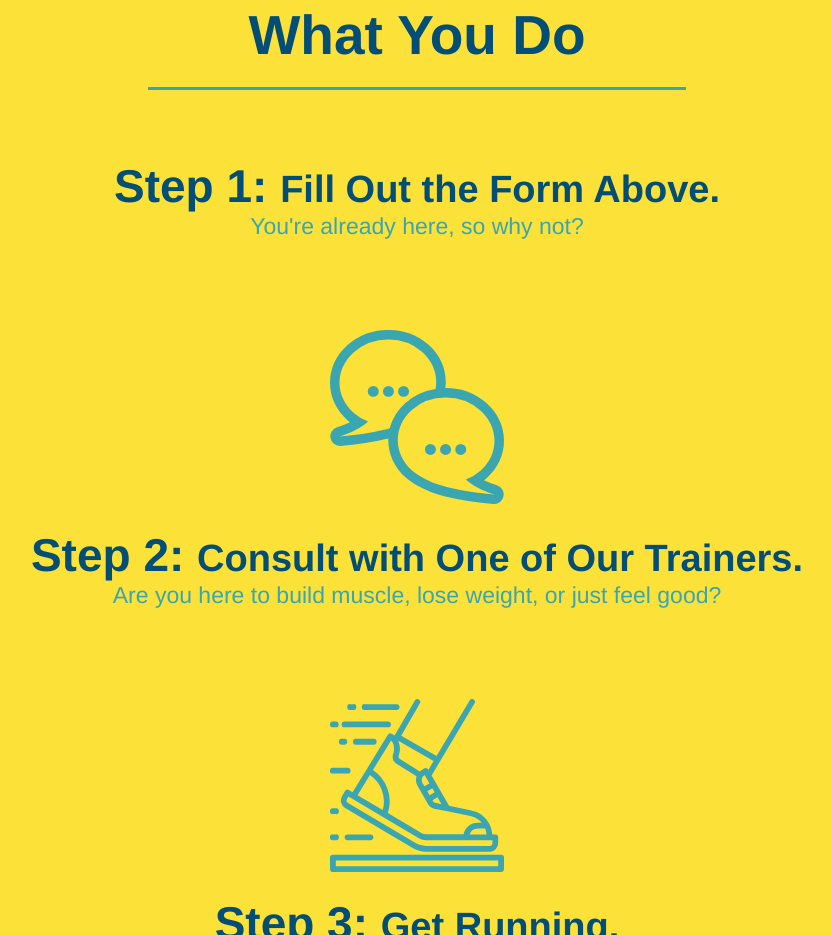
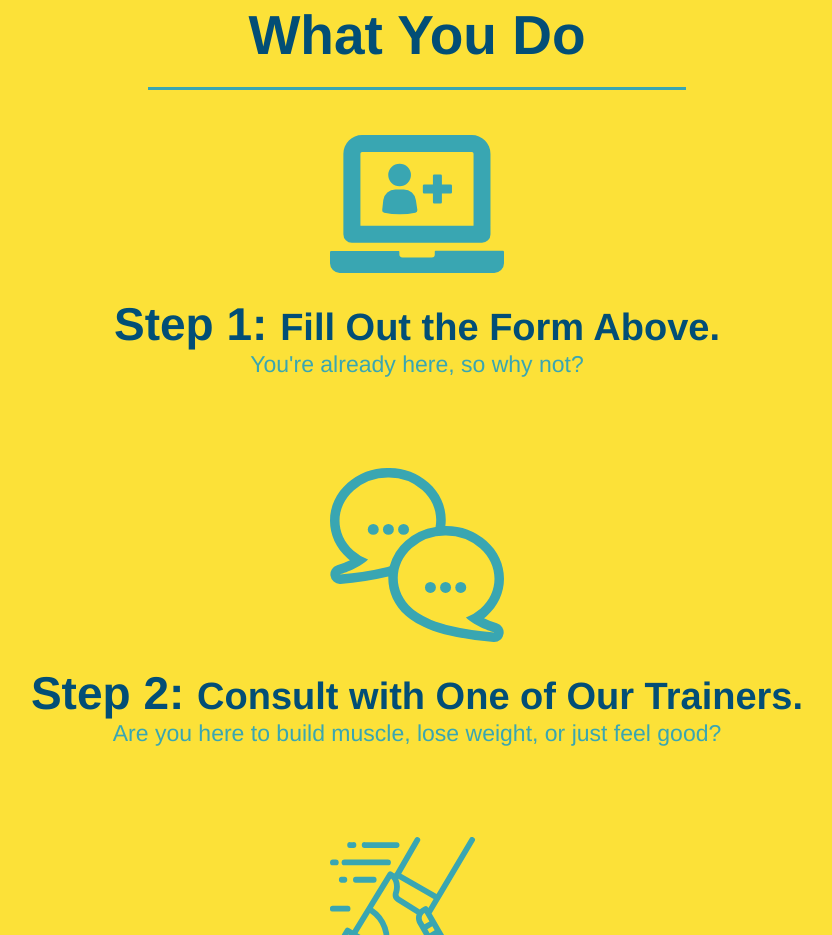
Before and after one commit to osman230/run-buddy, a plain HTML site: page index.html in a window 1280 px wide. Shown: the part 887-1822 px from the top of the page, without its empty margins (223-1055 px from the left). Drawn offline with Linux system fonts and the light colour scheme.

Commit message:
page template

```diff
--- a/index.html
+++ b/index.html
@@ -81,7 +81,7 @@
             <h2 class="section-title secondary-border">What You Do</h2>
 
             <div>
-              <img src=".img1.svg" alt="" />
+              <img src="./img1.svg" alt="" />
               <h3>Step 1: <span>Fill Out the Form Above.</span></h3>
               <p>You're already here, so why not?</p>
             </div>
```
